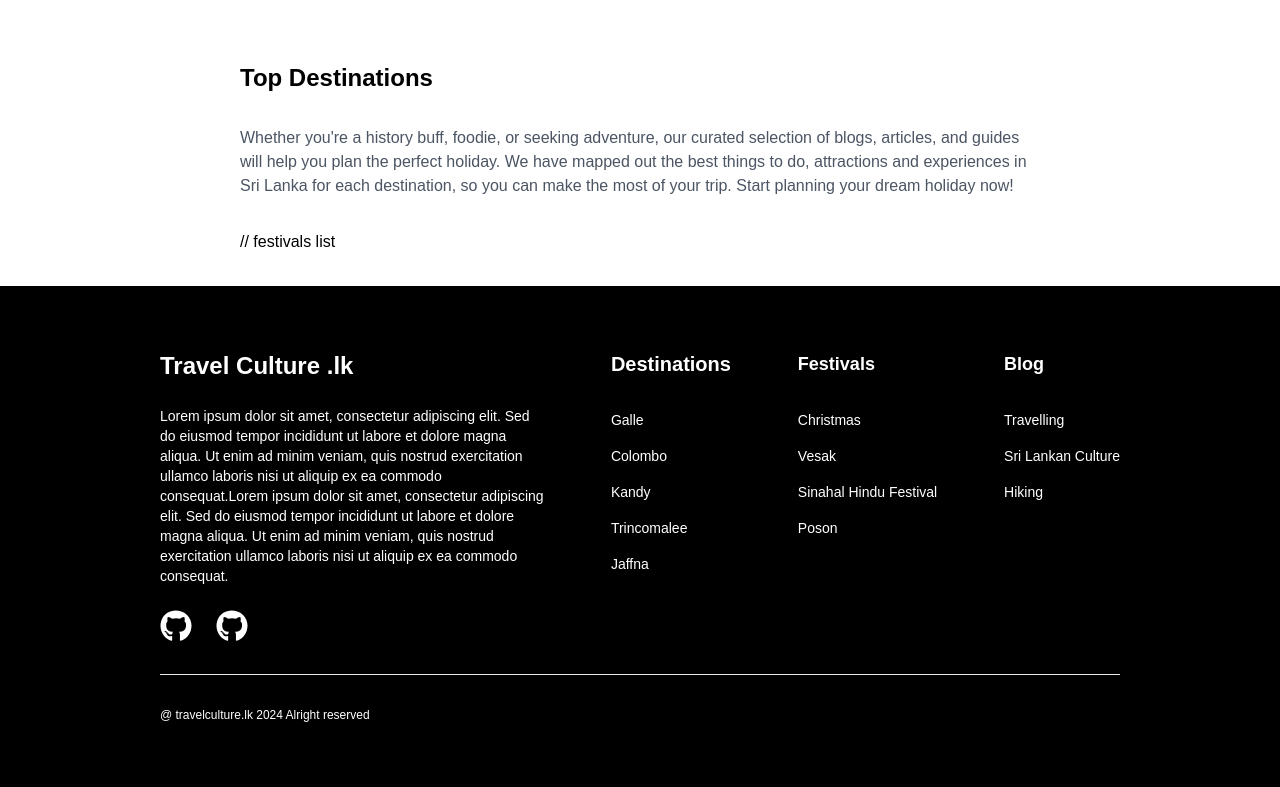
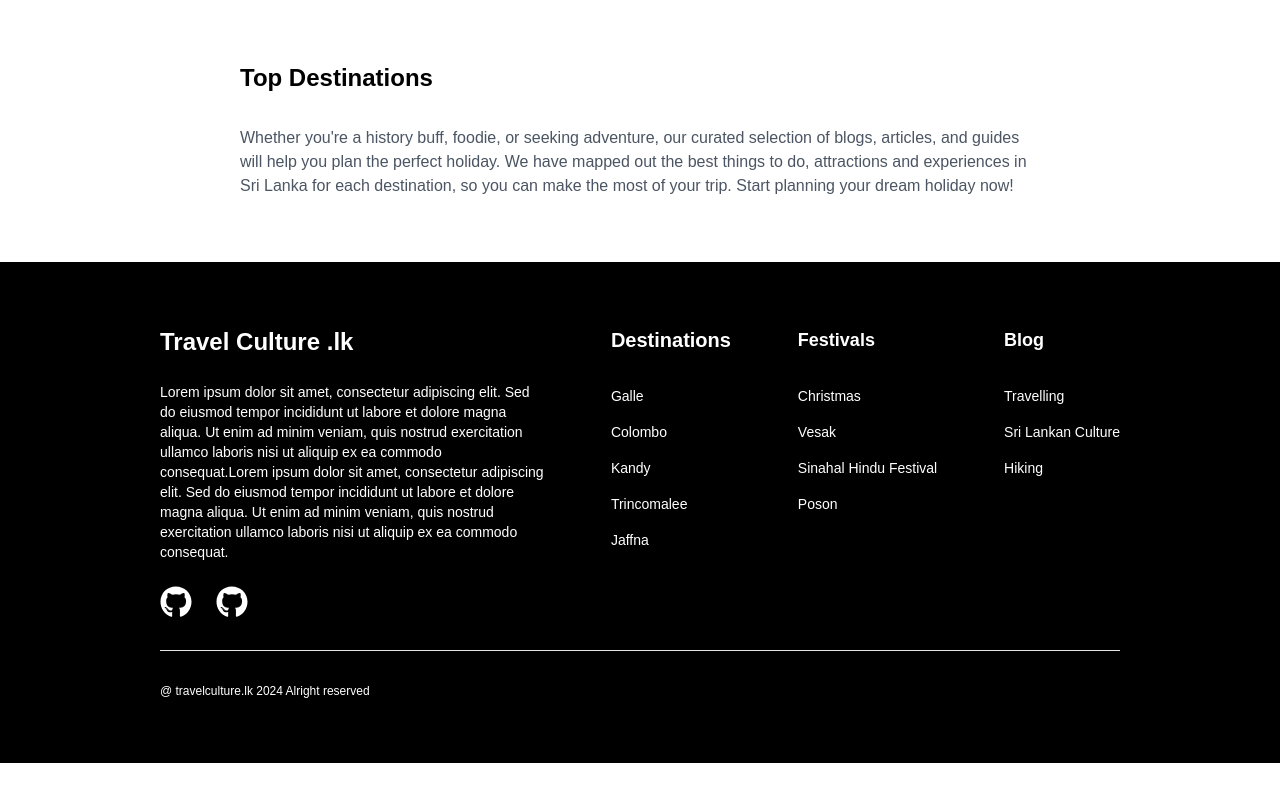
Before and after one commit to rasunM/test, a Next.js app in the folder codebase/: page /destinations/1 in a window 1280 px wide. Shown: the part 1668-2455 px from the top of the page. After the commit the page ends 2431 px from the top, so only its background shows below. Built offline with nearby package versions, Linux system fonts and the light colour scheme.

Commit message:
final commit

```diff
--- a/codebase/src/app/destinations/[destination_tmp]/page.tsx
+++ b/codebase/src/app/destinations/[destination_tmp]/page.tsx
@@ -8,8 +8,11 @@ interface DestinationDynamicTemplateProps {
         destination_tmp : string
     }
 }
-export default async function DestinationDynamicTemplate({params} : DestinationDynamicTemplateProps){
-    const {destination_tmp} = await params
+
+export default function DestinationDynamicTemplate({params} : DestinationDynamicTemplateProps) {
+
+    const { destination_tmp } = params;
+
     return (
         <div className="font-poppins overflow-x-hidden">
             <CommonHeroSection textUpper="Discover The Island's Most Popular" textDown="Destination" image="/home_assests/mountain-back.jpg"/>
@@ -33,7 +36,7 @@ export default async function DestinationDynamicTemplate({params} : DestinationD
                     <span className="text-gray-600 ">Whether you're a history buff, foodie, or seeking adventure, our curated selection of blogs, articles, and guides will help you plan the perfect holiday. We have mapped out the best things to do, attractions and experiences in Sri Lanka for each destination, so you can make the most of your trip. Start planning your dream holiday now!</span>
                 </div>
                 <div className="flex gap-5 flex-wrap justify-between items-start my-8">
-                    // festivals list
+                    {/* festivals list */}
                 </div>
             </div>
             <CommonFooter/>
```
